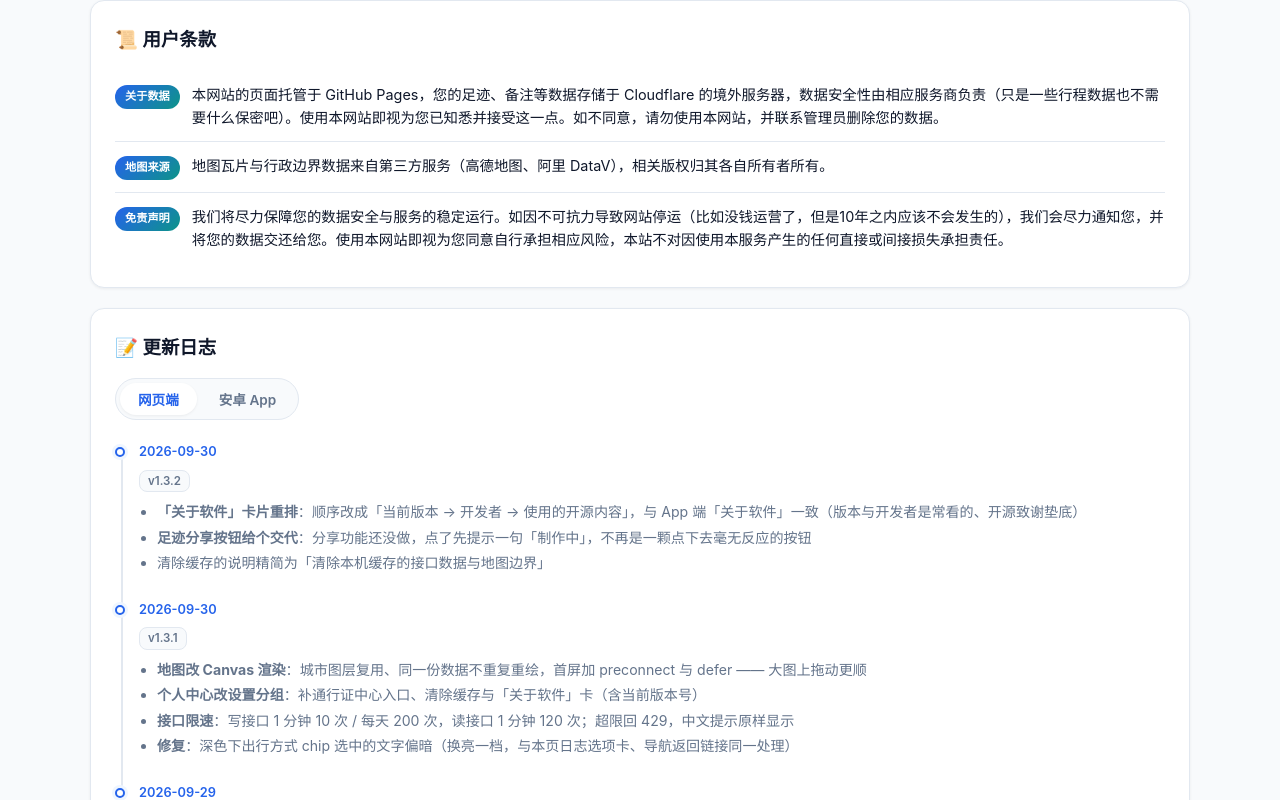
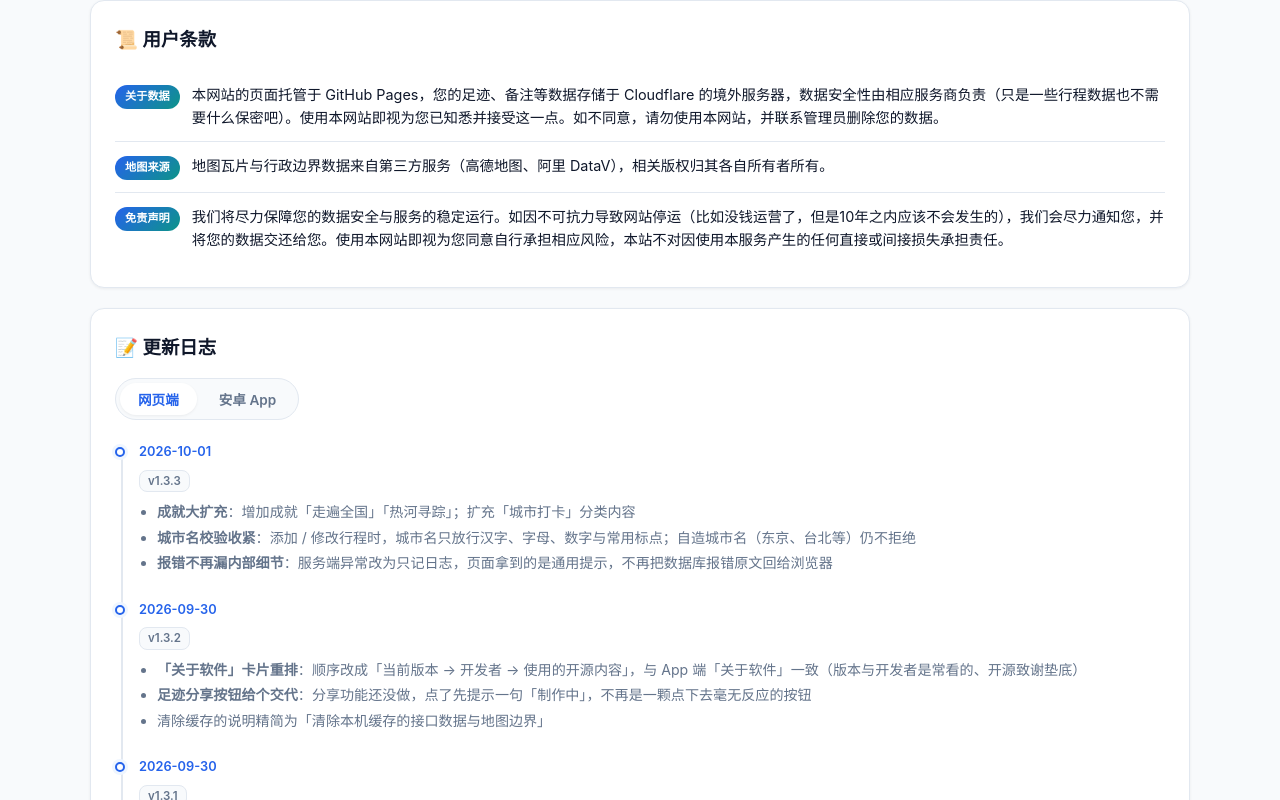
Before and after one commit to Qxwk-Studio/Qxwk-CityFootprint, a plain HTML site: page docs/news.html in a window 1280 px wide. Shown: the part 441-1241 px from the top of the page. Drawn offline with Linux system fonts and the light colour scheme.

Commit message:
docs(web): 补网页端 v1.3.3 更新日志并把版本号升到 1.3.3
网页端与安卓 App 的版本线各走各的：news.html 之前只有 App 那条 1.3.3，网页端时间线还停在 1.3.2。这次补上网页侧可见的改动（成就扩充、城市名校验收紧、报错不再漏内部细节），并把 account.js 的 APP_VERSION 从 1.3.2 拉到 1.3.3，与日志最新一条的 timeline-tag 对齐。

```diff
--- a/docs/account.js
+++ b/docs/account.js
@@ -3,7 +3,7 @@
 
 // 网页端当前版本号（硬编码）：本站是纯静态页、没有版本接口，「关于软件」卡片只把它作为
 // 一行文字展示。发版时改这里，并同步 docs/news.html「网页端」更新日志最新一条的 timeline-tag。
-const APP_VERSION = '1.3.2';
+const APP_VERSION = '1.3.3';
 // 登录表单：直接跨域调通行证 /api/login（app.js 的 passportLogin），成功后本地已存好 token，直接进个人中心
 document.getElementById('loginForm').addEventListener('submit', async function (e) {
   e.preventDefault();
--- a/docs/news.html
+++ b/docs/news.html
@@ -203,6 +203,18 @@
 
       <div class="log-panel" id="logPanelWeb" role="tabpanel" aria-labelledby="logTabWeb" tabindex="0">
       <div class="timeline">
+
+        <div class="timeline-item">
+          <div class="timeline-date">2026-10-01</div>
+          <span class="timeline-tag">v1.3.3</span>
+          <div class="timeline-content">
+            <ul>
+              <li><b>成就大扩充</b>：增加成就「走遍全国」「热河寻踪」；扩充「城市打卡」分类内容</li>
+              <li><b>城市名校验收紧</b>：添加 / 修改行程时，城市名只放行汉字、字母、数字与常用标点；自造城市名（东京、台北等）仍不拒绝</li>
+              <li><b>报错不再漏内部细节</b>：服务端异常改为只记日志，页面拿到的是通用提示，不再把数据库报错原文回给浏览器</li>
+            </ul>
+          </div>
+        </div>
 
         <div class="timeline-item">
           <div class="timeline-date">2026-09-30</div>
```
